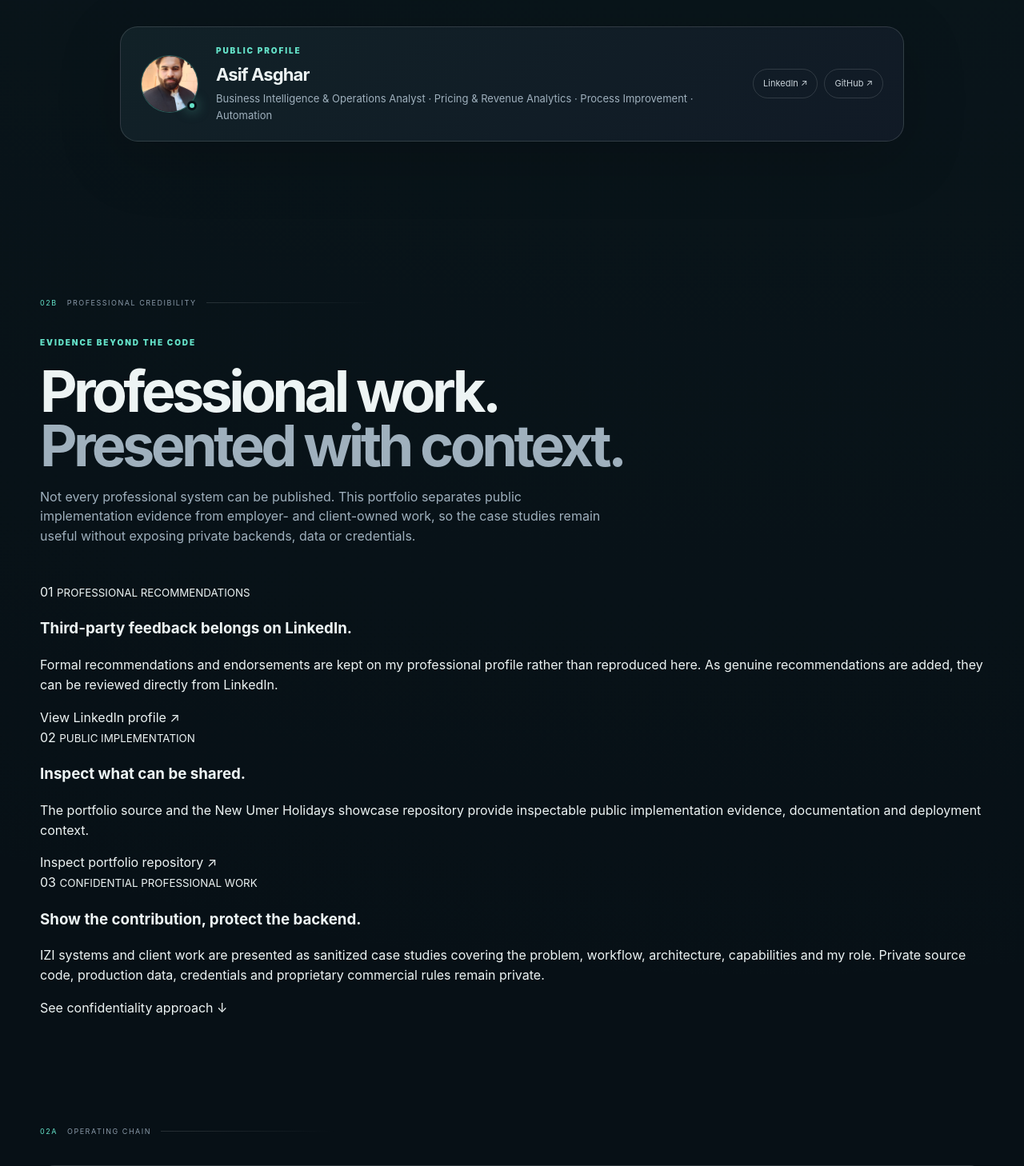
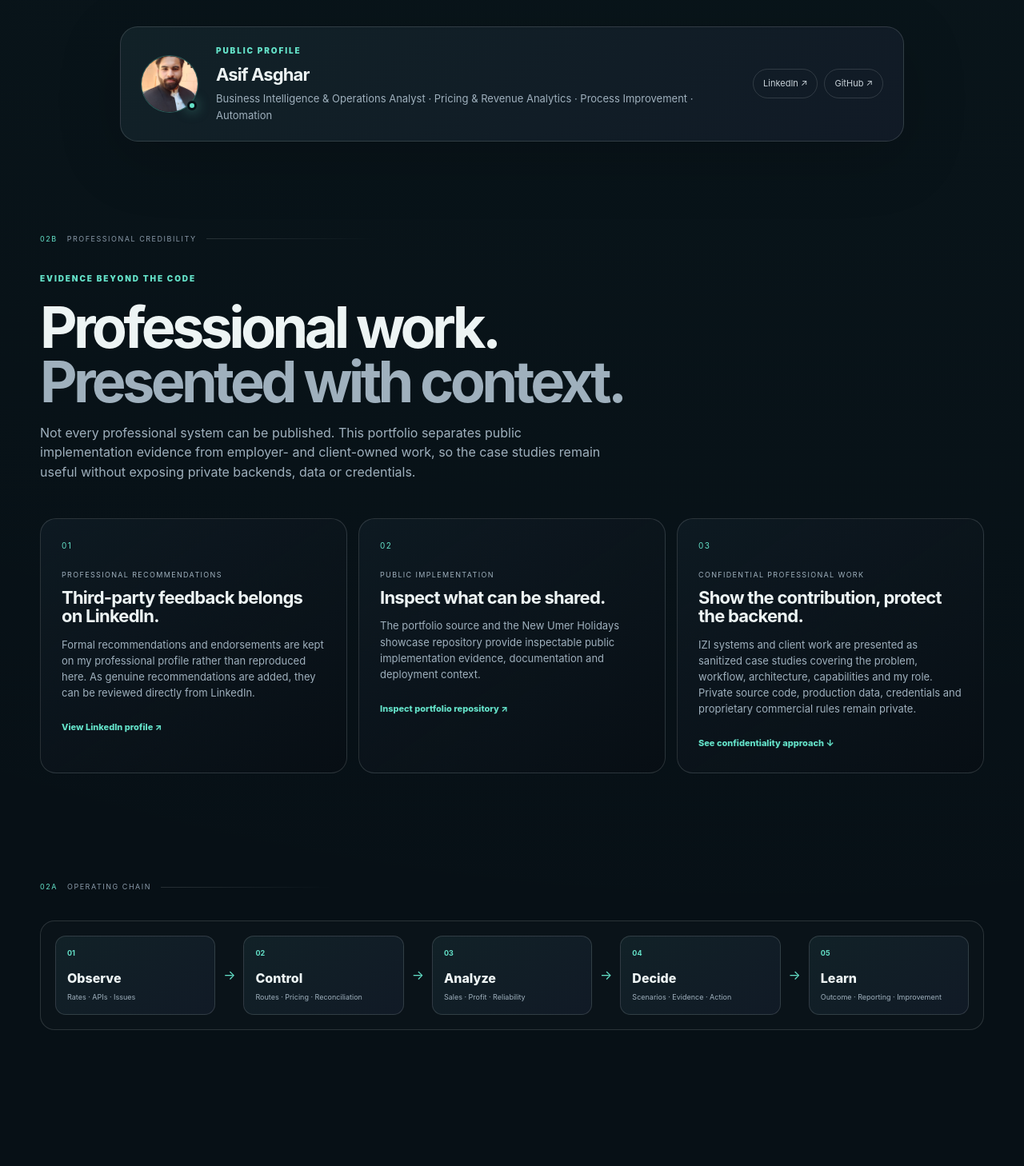
Before and after one commit to asifasgharrr/asif-asghar-portfolio, a Flask app: page / in a window 1280 px wide. Shown: the part 3440-4898 px from the top of the page at 80% size. Run offline with Flask 3, Linux system fonts and the light colour scheme.

Commit message:
Add credibility cards and evidence labels

```diff
--- a/static/css/style.css
+++ b/static/css/style.css
@@ -272,3 +272,19 @@ body.theme-lock{overflow:hidden}
 .js .reveal{opacity:0;transform:translateY(28px)}
 .js .reveal.show{opacity:1;transform:none}
 @media(prefers-reduced-motion:reduce){.js .reveal{opacity:1;transform:none!important}}
+
+/* Professional credibility / evidence presentation */
+.appearance-trigger{display:inline-flex;align-items:center;gap:6px}
+.appearance-trigger span:first-child{font-size:13px;line-height:1}
+.credibility{padding-top:55px}
+.credibility-grid{display:grid;grid-template-columns:repeat(3,1fr);gap:14px}
+.credibility-card{min-height:255px;padding:26px;border:1px solid var(--line);border-radius:20px;background:linear-gradient(145deg,rgba(16,28,37,.78),rgba(8,14,20,.65));position:relative;overflow:hidden;transition:.3s}
+.credibility-card:hover{transform:translateY(-5px);border-color:rgba(100,225,200,.28)}
+.credibility-card>span{display:block;color:var(--a);font-size:10px;letter-spacing:.15em;margin-bottom:22px}
+.credibility-card small{display:block;color:var(--muted);font-size:9px;letter-spacing:.15em}
+.credibility-card h3{font-size:22px;line-height:1.05;letter-spacing:-.035em;margin:10px 0 12px}
+.credibility-card p{color:var(--muted);font-size:13px;max-width:430px}
+.text-link{display:inline-flex;margin-top:12px;color:var(--a);font-size:11px;font-weight:800}
+.text-link:hover{text-decoration:underline;text-underline-offset:4px}
+.evidence-badge{display:inline-flex;align-items:center;width:max-content;margin-top:18px;padding:6px 9px;border:1px solid var(--line);border-radius:999px;color:var(--muted);font-size:8px;letter-spacing:.12em;font-weight:800;background:rgba(255,255,255,.02)}
+@media(max-width:900px){.credibility-grid{grid-template-columns:1fr}.credibility-card{min-height:0}.appearance-label{display:none}}
```
